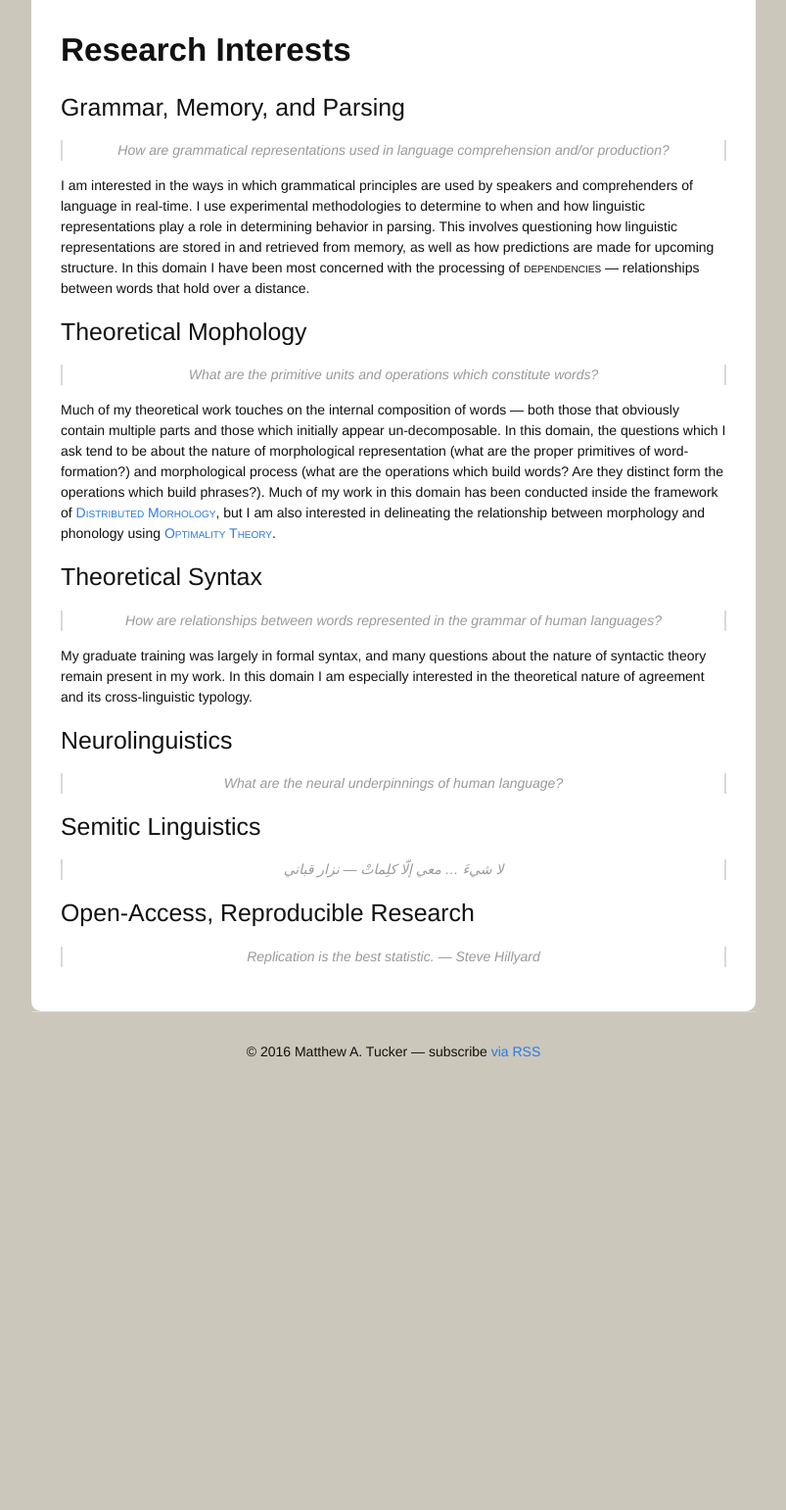
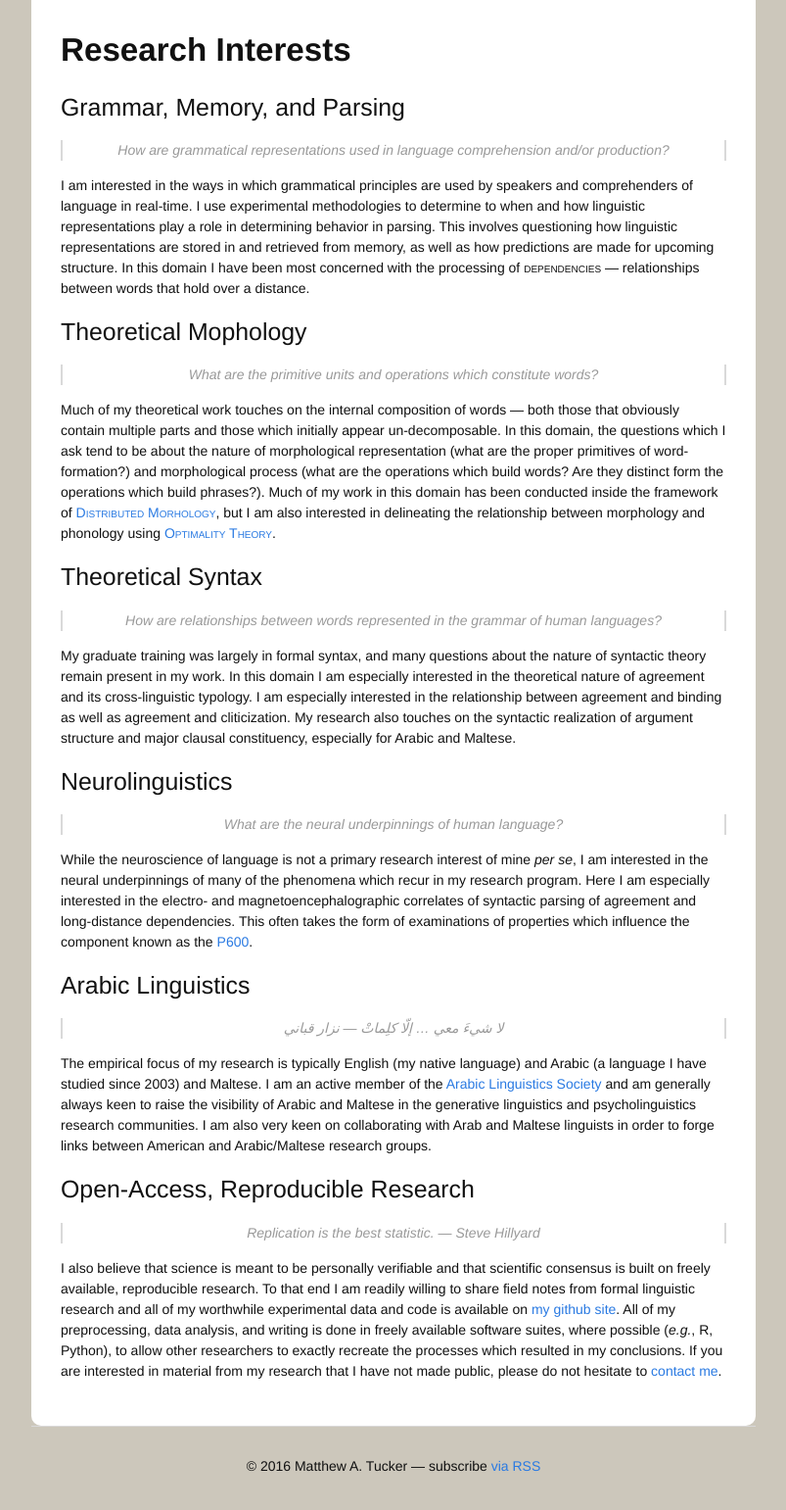
Before and after one commit to matthew-tucker/matthew-tucker.github.io, a Jekyll site: the page built from research/index.md, in a window 1280 px wide, cut to the strip 354-1906 px from the top of the page. Shown: the top 1541 px of the strip at 98% size, without its empty margins (238-1041 px from the left). Built offline with Jekyll 4.4.1, drawn with Linux system fonts in a browser that asks for light colours; before the commit the page ends 1483 px from its top, so only the background shows below that.

Commit message:
more research interests; personal interests

```diff
--- a/_sass/_layout.scss
+++ b/_sass/_layout.scss
@@ -74,6 +74,13 @@
 	padding: 6px;
 	display: none;
 	font-size: $abstract-font-size;
+}
+
+.social-media{
+    padding-right: 12px;
+    &:last-child{
+        padding-right: 0;
+    }
 }
 
 .nav-fixed {
--- a/contact/index.html
+++ b/contact/index.html
@@ -51,5 +51,11 @@ title:  "Contact"
 		<li><a href="http://linguistics.cornell.edu/" target="_blank">Cornell University Department of Linguistics</a></li>
 	</ul>
 
+	<h4>Other Internet Presence</h4>
+
+	<span class="social-media">{% include icon-github.html username=site.github_username %}</span>
+
+	<span class="social-media">{% include icon-twitter.html username=site.twitter_username %}</span>
+
 
 </div>
--- a/js/mt_jquery.js
+++ b/js/mt_jquery.js
@@ -76,5 +76,5 @@ $(document).ready(function() {
 
 	// make sure links in the pubs list open in a new window/tab so that
 	// pdf/external requests don't direct the user away from the website
-	$("a").attr("target","_blank");
+	$(".page-content a").attr("target","_blank");
 });
--- a/research/index.md
+++ b/research/index.md
@@ -21,17 +21,22 @@ Much of my theoretical work touches on the internal composition of words &mdash;
 
 > How are relationships between words represented in the grammar of human languages?
 
-My graduate training was largely in formal syntax, and many questions about the nature of syntactic theory remain present in my work. In this domain I am especially interested in the theoretical nature of agreement and its cross-linguistic typology.
-
+My graduate training was largely in formal syntax, and many questions about the nature of syntactic theory remain present in my work. In this domain I am especially interested in the theoretical nature of agreement and its cross-linguistic typology. I am especially interested in the relationship between agreement and binding as well as agreement and cliticization. My research also touches on the syntactic realization of argument structure and major clausal constituency, especially for Arabic and Maltese.
 
 ## Neurolinguistics
 
 > What are the neural underpinnings of human language?
 
-## Semitic Linguistics
+While the neuroscience of language is not a primary research interest of mine _per se_, I am interested in the neural underpinnings of many of the phenomena which recur in my research program. Here I am especially interested in the electro- and magnetoencephalographic correlates of syntactic parsing of agreement and long-distance dependencies. This often takes the form of examinations of properties which influence the component known as the [<span class="construct">P600</span>](https://en.wikipedia.org/wiki/P600_(neuroscience)).
 
-> لا شيءَ ... معي إلّا كلِماتْ  &mdash; نزار قباني
+## Arabic Linguistics
+
+> لا شيءَ معي ... إلّا كلِماتْ  &mdash; نزار قباني
+
+The empirical focus of my research is typically English (my native language) and Arabic (a language I have studied since 2003) and Maltese. I am an active member of the [Arabic Linguistics Society](http://www4.uwm.edu/letsci/linguistics/als/) and am generally always keen to raise the visibility of Arabic and Maltese in the generative linguistics and psycholinguistics research communities. I am also very keen on collaborating with Arab and Maltese linguists in order to forge links between American and Arabic/Maltese research groups.
 
 ## Open-Access, Reproducible Research
 
 > Replication is the best statistic. &mdash; Steve Hillyard
+
+I also believe that science is meant to be personally verifiable and that scientific consensus is built on freely available, reproducible research. To that end I am readily willing to share field notes from formal linguistic research and all of my worthwhile experimental data and code is available on [my github site](https://github.com/matthew-tucker). All of my preprocessing, data analysis, and writing is done in freely available software suites, where possible (_e.g._, R, Python), to allow other researchers to exactly recreate the processes which resulted in my conclusions. If you are interested in material from my research that I have not made public, please do not hesitate to [contact me](/contact/).
```
Also changed, not shown: personal/index.md (+14 -0 lines).
